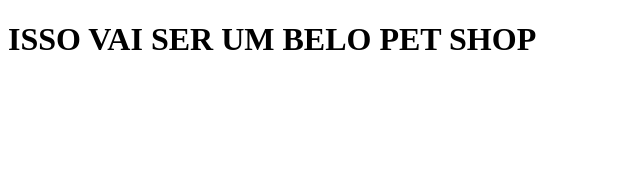
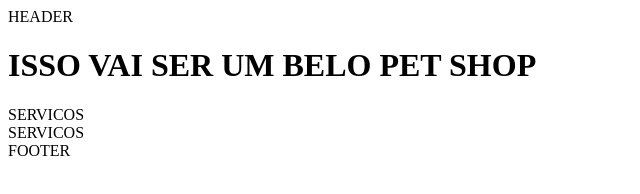
Before and after one commit to Simplicio-b/pet-shop, a plain HTML site: page index.html in a window 1280 px wide. Shown: the whole page, without its empty margins (0-640 px from the left). Drawn offline with Linux system fonts and the light colour scheme.

Commit message:
chore: add structure initial

```diff
--- a/index.html
+++ b/index.html
@@ -6,6 +6,22 @@
     <title>Document</title>
 </head>
 <body>
+    <header>
+        HEADER
+    </header>
+
     <h1>ISSO VAI SER UM BELO PET SHOP</h1>
+
+    <section id="servicos">
+        SERVICOS
+    </section>
+
+    <section id="produtos">
+        SERVICOS
+    </section>
+
+    <footer>
+        FOOTER
+    </footer>
 </body>
 </html>
```
